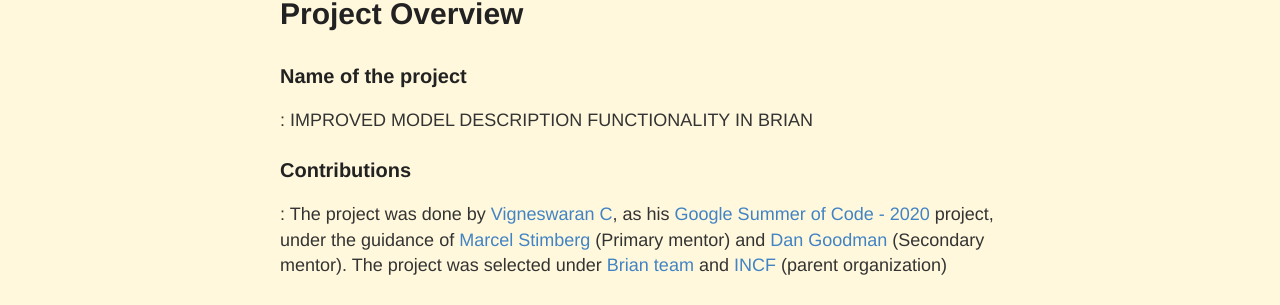
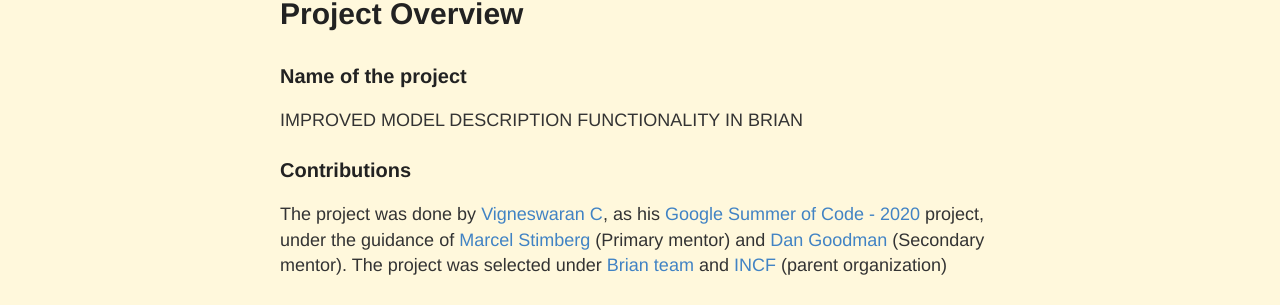
Before and after one commit to vigneswaran-chandrasekaran/Vigneswaran-chandrasekaran.github.io, a Jekyll site: the page built from index.html, in a window 1280 px wide. Shown: the part 216-521 px from the top of the page. Built offline with Jekyll 4.4.1, drawn with Linux system fonts in a browser that asks for light colours.

Commit message:
solve small error in overview

```diff
--- a/index.html
+++ b/index.html
@@ -5,9 +5,9 @@
 
 <h1>Project Overview</h1>
 
-<h3>Name of the project</h3>: IMPROVED MODEL DESCRIPTION FUNCTIONALITY IN BRIAN
+<h3>Name of the project</h3> IMPROVED MODEL DESCRIPTION FUNCTIONALITY IN BRIAN
 
-<h3>Contributions</h3>:
+<h3>Contributions</h3>
 The project was done by <a href="https://github.com/Vigneswaran-Chandrasekaran">Vigneswaran C</a>, as
 his <a href="https://summerofcode.withgoogle.com/"> Google Summer of Code - 2020</a> project, under the guidance of
 <a href="https://github.com/mstimberg">Marcel Stimberg</a> (Primary mentor) and <a href="https://github.com/thesamovar">Dan Goodman</a> (Secondary mentor).
```
